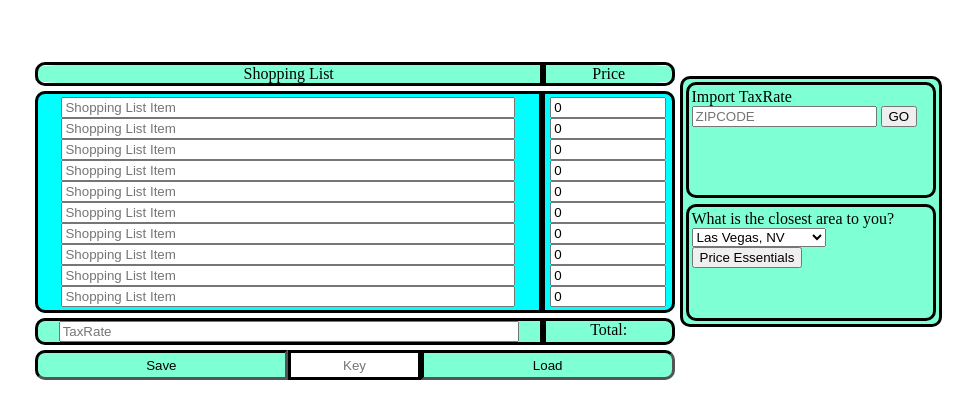
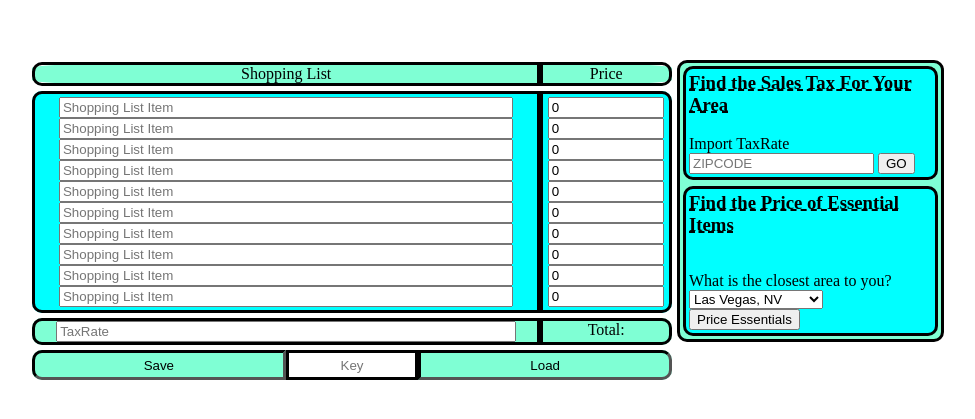
Before and after one commit to shaunnnorton/SmarterShoppingWithShaun, a plain HTML site: page index.html in a window 1280 px wide. Shown: the part 187-606 px from the top of the page, without its empty margins (152-1127 px from the left). Drawn offline with Linux system fonts and the light colour scheme.

Commit message:
Fixed styles causing weirdness on smaller screens

```diff
--- a/index.html
+++ b/index.html
@@ -41,12 +41,14 @@
     </main>
     <section id="extra-inputs">
         <article id="tax-rate-section">
-            <span>Import TaxRate</span>
+            <h1>Find the Sales Tax For Your Area</h1>
+            <span>Import TaxRate</span><br>
             <input type="number" id="zip-code" placeholder="ZIPCODE">
             <button id="zip-go-button" type="button">GO</button>
 
         </article>
         <article id="essentials-section">
+            <h1>Find the Price of Essential Items</h1><br>
             <label id="area-selector-label">
                 What is the closest area to you?<br>
                 <select name="area" id="price-area">
--- a/styles.css
+++ b/styles.css
@@ -4,6 +4,7 @@ body{
     align-items: center;
     justify-content: center;
     height: 100vh;
+    flex-wrap: wrap;
 }
 #header {
     display: flex;
@@ -140,16 +141,18 @@ li{
     margin-left: 5px;
     width: 20vw;
     align-self: center;
-    height: 245px;
+    height: auto;
     background-color: aquamarine;
     border: black solid 3px;
     border-radius: 10px;
     margin-bottom: 40px;
+    min-width:261px ;
+    min-height:251px ;
 
 }
 #essentials-section{
     border: black 3px solid;
-    background-color: aquamarine;
+    background-color: aqua;
     margin:3px;
     border-radius: 10px;
     padding:3px;
@@ -158,9 +161,21 @@ li{
 
 #tax-rate-section{
     border: black 3px solid;
-    background-color: aquamarine;
+    background-color: aqua;
     margin:3px;
     border-radius: 10px;
     padding:3px;
     height: 50%;
 }
+#essentials-section h1{
+    padding: 0;
+    margin-top: 0;
+    text-decoration: underline;
+    text-decoration-style: dashed;
+}
+#tax-rate-section h1{
+    padding: 0;
+    margin-top: 0;
+    text-decoration: underline;
+    text-decoration-style: dashed;
+}
```
